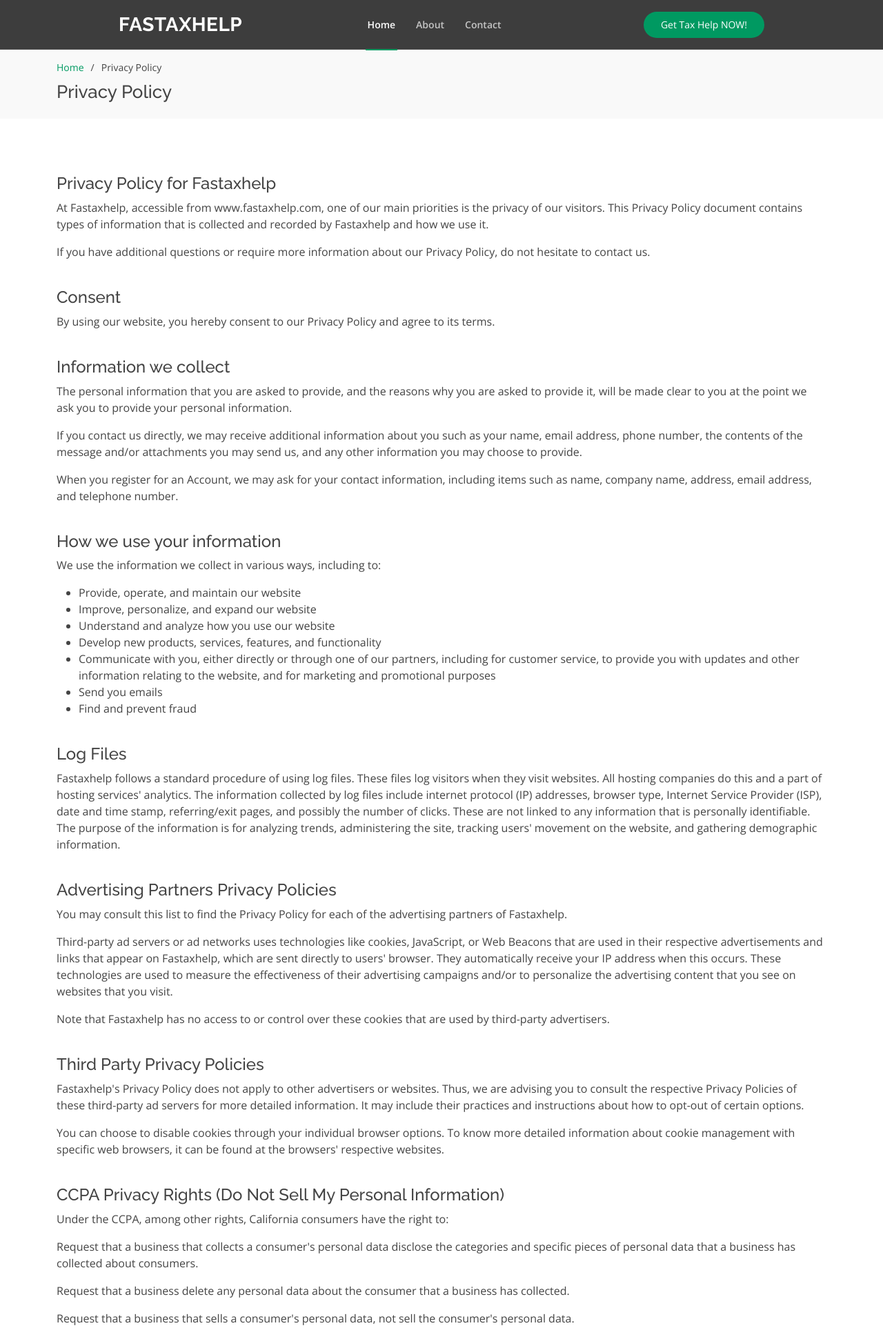
After one commit to pissall20/taxhelpcare, a Django app: page /privacy-policy/ in a window 1280 px wide. The commit adds this page. Shown: the top 1925 px of the page at 69% size. Run offline with Django 4.2, Linux system fonts and the light colour scheme; some libraries are stand-ins or nearby versions.

Commit message:
Added missing info

```diff
--- a/website/static/website/css/style.css
+++ b/website/static/website/css/style.css
@@ -1332,3 +1332,6 @@ section {
 #footer .credits a:hover {
   color: #009961;
 }
+#footer .footer-bottom-list {
+  margin: 0 0 5px 0;
+}
--- a/website/templates/website/base.html
+++ b/website/templates/website/base.html
@@ -55,42 +55,23 @@
         <div class="row justify-content-center">
             <div class="col-xl-9 d-flex align-items-center justify-content-lg-between">
 
-                 <h1 class="logo me-auto me-lg-0"><a href="{% url 'index' %}">FASTAXHELP</a></h1>
+                <h1 class="logo me-auto me-lg-0"><a href="{% url 'index' %}">FASTAXHELP</a></h1>
 
                 <!-- Uncomment below if you prefer to use an image logo -->
 
-<!--                <a href="{% url 'index' %}" class="logo me-auto me-lg-0"><img-->
-<!--                        src="{% static 'website/img/orlandotaxcarelogo.png' %}" alt="" class="img-fluid"></a>-->
+                <!--                <a href="{% url 'index' %}" class="logo me-auto me-lg-0"><img-->
+                <!--                        src="{% static 'website/img/orlandotaxcarelogo.png' %}" alt="" class="img-fluid"></a>-->
 
                 <nav id="navbar" class="navbar order-last order-lg-0">
                     <ul>
                         <li><a class="nav-link scrollto active" href="{% url 'index' %}#hero">Home</a></li>
                         <li><a class="nav-link scrollto" href="{% url 'index' %}#about">About</a></li>
-<!--                        <li><a class="nav-link scrollto" href="{% url 'index' %}#services">Services</a></li>-->
-<!--                        <li class="dropdown"><a href="#"><span>Drop Down</span> <i class="bi bi-chevron-down"></i></a>-->
-<!--                            <ul>-->
-<!--                                <li><a href="#">Drop Down 1</a></li>-->
-<!--                                <li class="dropdown"><a href="#"><span>Deep Drop Down</span> <i-->
-<!--                                        class="bi bi-chevron-right"></i></a>-->
-<!--                                    <ul>-->
-<!--                                        <li><a href="#">Deep Drop Down 1</a></li>-->
-<!--                                        <li><a href="#">Deep Drop Down 2</a></li>-->
-<!--                                        <li><a href="#">Deep Drop Down 3</a></li>-->
-<!--                                        <li><a href="#">Deep Drop Down 4</a></li>-->
-<!--                                        <li><a href="#">Deep Drop Down 5</a></li>-->
-<!--                                    </ul>-->
-<!--                                </li>-->
-<!--                                <li><a href="#">Drop Down 2</a></li>-->
-<!--                                <li><a href="#">Drop Down 3</a></li>-->
-<!--                                <li><a href="#">Drop Down 4</a></li>-->
-<!--                            </ul>-->
-<!--                        </li>-->
                         <li><a class="nav-link scrollto" href="{% url 'index' %}#contact">Contact</a></li>
                     </ul>
                     <i class="bi bi-list mobile-nav-toggle"></i>
                 </nav><!-- .navbar -->
 
-                <a href="{% url 'index' %}#contact" class="get-started-btn scrollto">Get Started</a>
+                <a href="{% url 'index' %}#contact" class="get-started-btn scrollto">Get Tax Help NOW!</a>
             </div>
         </div>
 
@@ -116,8 +97,18 @@
             <a href="#" class="linkedin"><i class="bx bxl-linkedin"></i></a>
         </div>
         <div class="copyright">
-            &copy; Copyright 2022 <strong><span>FASTAXHELP</span></strong>. All Rights Reserved
+            Copyright &copy; 2022 All Rights Reserved <strong><span>FASTAXHELP</span></strong>.
         </div>
+        <div class="footer-bottom-list">
+            <ul style="padding-left: inherit;">
+                <li style="display: inline;"><a href="#" class="disclaimer">Legal Disclaimer</a></li>
+                <span style="color: #009961;"> |</span>
+                <li style="display: inline;"><a href="{% url 'privacy' %}" class="privacy">Privacy Policy</a></li>
+                <span style="color: #009961;"> |</span>
+                <li style="display: inline;"><a href="#" class="tos">Terms of Use</a></li>
+            </ul>
+        </div>
+
     </div>
 </footer><!-- End Footer -->
 
--- /dev/null
+++ b/website/templates/website/privacy-policy.html
@@ -0,0 +1,161 @@
+{% extends 'website/base.html' %}
+{% load static %}
+{% block title %}Home{% endblock title %}
+
+{% block content %}
+
+<main id="main">
+
+    <!-- ======= Breadcrumbs ======= -->
+    <section id="breadcrumbs" class="breadcrumbs">
+        <div class="container">
+
+            <ol>
+                <li><a href="{% url 'index' %}">Home</a></li>
+                <li>Privacy Policy</li>
+            </ol>
+            <h2>Privacy Policy</h2>
+
+        </div>
+    </section><!-- End Breadcrumbs -->
+
+    <section class="inner-page">
+        <div class="container">
+            <h4>Privacy Policy for Fastaxhelp</h4>
+
+            <p>At Fastaxhelp, accessible from www.fastaxhelp.com, one of our main priorities is the privacy of our
+                visitors. This Privacy Policy document contains types of information that is collected and recorded by
+                Fastaxhelp and how we use it.</p>
+
+            <p>If you have additional questions or require more information about our Privacy Policy, do not hesitate to
+                contact us.</p>
+
+            <br>
+            <h4>Consent</h4>
+
+            <p>By using our website, you hereby consent to our Privacy Policy and agree to its terms.</p>
+
+            <br>
+            <h4>Information we collect</h4>
+
+            <p>The personal information that you are asked to provide, and the reasons why you are asked to provide it,
+                will be made clear to you at the point we ask you to provide your personal information.</p>
+            <p>If you contact us directly, we may receive additional information about you such as your name, email
+                address, phone number, the contents of the message and/or attachments you may send us, and any other
+                information you may choose to provide.</p>
+            <p>When you register for an Account, we may ask for your contact information, including items such as name,
+                company name, address, email address, and telephone number.</p>
+
+            <br>
+            <h4>How we use your information</h4>
+
+            <p>We use the information we collect in various ways, including to:</p>
+
+            <ul>
+                <li>Provide, operate, and maintain our website</li>
+                <li>Improve, personalize, and expand our website</li>
+                <li>Understand and analyze how you use our website</li>
+                <li>Develop new products, services, features, and functionality</li>
+                <li>Communicate with you, either directly or through one of our partners, including for customer
+                    service, to provide you with updates and other information relating to the website, and for
+                    marketing and promotional purposes
+                </li>
+                <li>Send you emails</li>
+                <li>Find and prevent fraud</li>
+            </ul>
+
+            <br>
+            <h4>Log Files</h4>
+
+            <p>Fastaxhelp follows a standard procedure of using log files. These files log visitors when they visit
+                websites. All hosting companies do this and a part of hosting services' analytics. The information
+                collected by log files include internet protocol (IP) addresses, browser type, Internet Service Provider
+                (ISP), date and time stamp, referring/exit pages, and possibly the number of clicks. These are not
+                linked to any information that is personally identifiable. The purpose of the information is for
+                analyzing trends, administering the site, tracking users' movement on the website, and gathering
+                demographic information.</p>
+
+
+            <br>
+            <h4>Advertising Partners Privacy Policies</h4>
+
+            <P>You may consult this list to find the Privacy Policy for each of the advertising partners of
+                Fastaxhelp.</p>
+
+            <p>Third-party ad servers or ad networks uses technologies like cookies, JavaScript, or Web Beacons that are
+                used in their respective advertisements and links that appear on Fastaxhelp, which are sent directly to
+                users' browser. They automatically receive your IP address when this occurs. These technologies are used
+                to measure the effectiveness of their advertising campaigns and/or to personalize the advertising
+                content that you see on websites that you visit.</p>
+
+            <p>Note that Fastaxhelp has no access to or control over these cookies that are used by third-party
+                advertisers.</p>
+
+            <br>
+            <h4>Third Party Privacy Policies</h4>
+
+            <p>Fastaxhelp's Privacy Policy does not apply to other advertisers or websites. Thus, we are advising you to
+                consult the respective Privacy Policies of these third-party ad servers for more detailed information.
+                It may include their practices and instructions about how to opt-out of certain options. </p>
+
+            <p>You can choose to disable cookies through your individual browser options. To know more detailed
+                information about cookie management with specific web browsers, it can be found at the browsers'
+                respective websites.</p>
+
+            <br>
+            <h4>CCPA Privacy Rights (Do Not Sell My Personal Information)</h4>
+
+            <p>Under the CCPA, among other rights, California consumers have the right to:</p>
+            <p>Request that a business that collects a consumer's personal data disclose the categories and specific
+                pieces of personal data that a business has collected about consumers.</p>
+            <p>Request that a business delete any personal data about the consumer that a business has collected.</p>
+            <p>Request that a business that sells a consumer's personal data, not sell the consumer's personal data.</p>
+            <p>If you make a request, we have one month to respond to you. If you would like to exercise any of these
+                rights, please contact us.</p>
+
+            <br>
+            <h4>GDPR Data Protection Rights</h4>
+
+            <p>We would like to make sure you are fully aware of all of your data protection rights. Every user is
+                entitled to the following:</p>
+            <p>The right to access – You have the right to request copies of your personal data. We may charge you a
+                small fee for this service.</p>
+            <p>The right to rectification – You have the right to request that we correct any information you believe is
+                inaccurate. You also have the right to request that we complete the information you believe is
+                incomplete.</p>
+            <p>The right to erasure – You have the right to request that we erase your personal data, under certain
+                conditions.</p>
+            <p>The right to restrict processing – You have the right to request that we restrict the processing of your
+                personal data, under certain conditions.</p>
+            <p>The right to object to processing – You have the right to object to our processing of your personal data,
+                under certain conditions.</p>
+            <p>The right to data portability – You have the right to request that we transfer the data that we have
+                collected to another organization, or directly to you, under certain conditions.</p>
+            <p>If you make a request, we have one month to respond to you. If you would like to exercise any of these
+                rights, please contact us.</p>
+
+            <br>
+            <h4>Children's Information</h4>
+
+            <p>Another part of our priority is adding protection for children while using the internet. We encourage
+                parents and guardians to observe, participate in, and/or monitor and guide their online activity.</p>
+
+            <p>Fastaxhelp does not knowingly collect any Personal Identifiable Information from children under the age
+                of 13. If you think that your child provided this kind of information on our website, we strongly
+                encourage you to contact us immediately and we will do our best efforts to promptly remove such
+                information from our records.</p>
+        </div>
+    </section>
+
+</main><!-- End #main -->
+
+<script type='text/javascript'>
+
+  $(document).ready(function(){
+    $("#header").addClass("header-inner-pages");
+})
+
+
+</script>
+
+{% endblock content %}
--- a/website/urls.py
+++ b/website/urls.py
@@ -6,4 +6,5 @@ urlpatterns = [
     path('', views.index, name='index'),
     path('contact-us/', views.contact, name='contact_us'),
     path('about-us/', views.about, name='about'),
+    path('privacy-policy/', views.privacy, name='privacy'),
 ]
--- a/website/views.py
+++ b/website/views.py
@@ -20,6 +20,11 @@ def index(request):
 def about(request):
     context = {}
     return render(request, 'website/about.html', context)
+
+
+def privacy(request):
+    context = {}
+    return render(request, 'website/privacy-policy.html', context)
 
 
 def contact(request):
```
Also changed, not shown: website/templates/website/index.html (+10 -10 lines).
